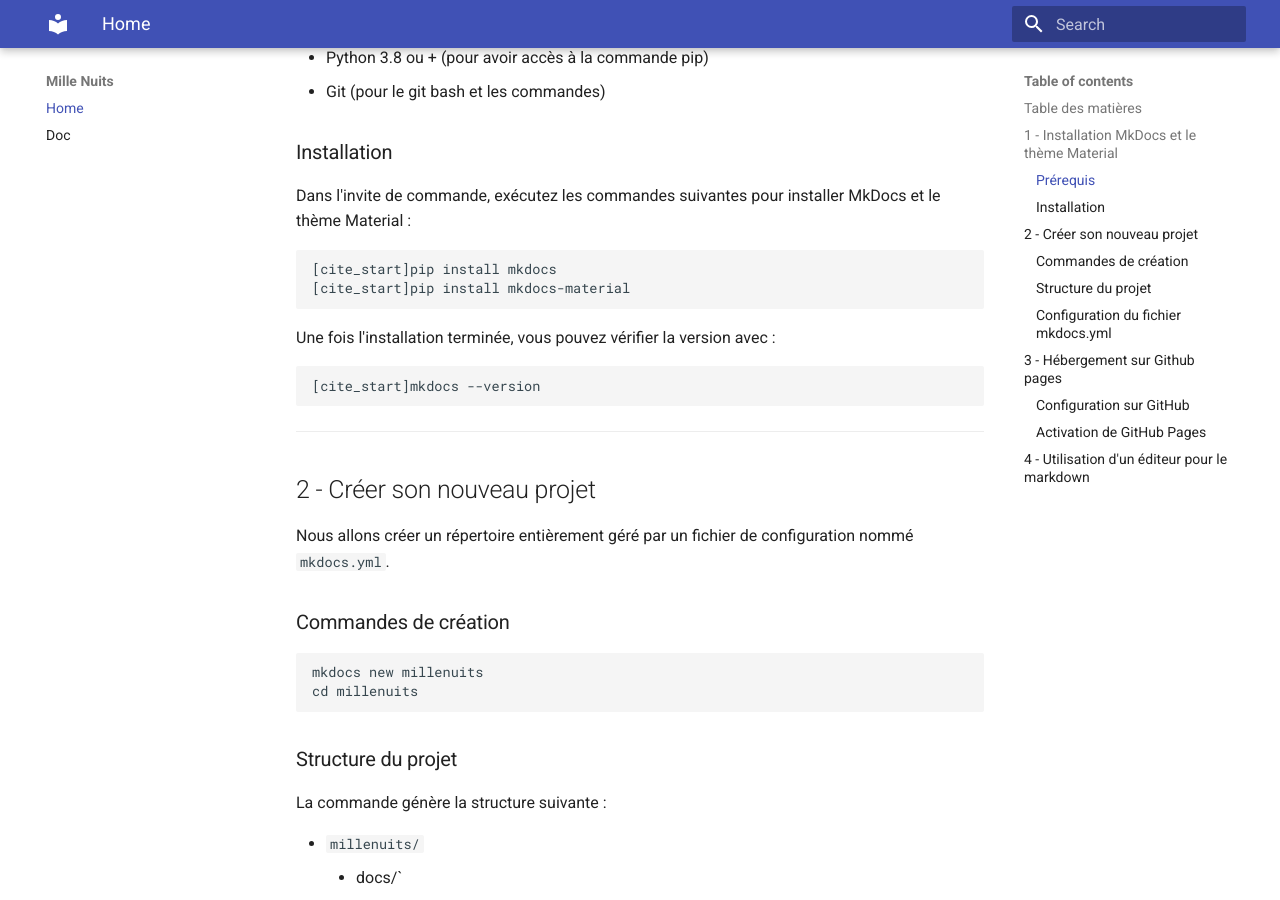
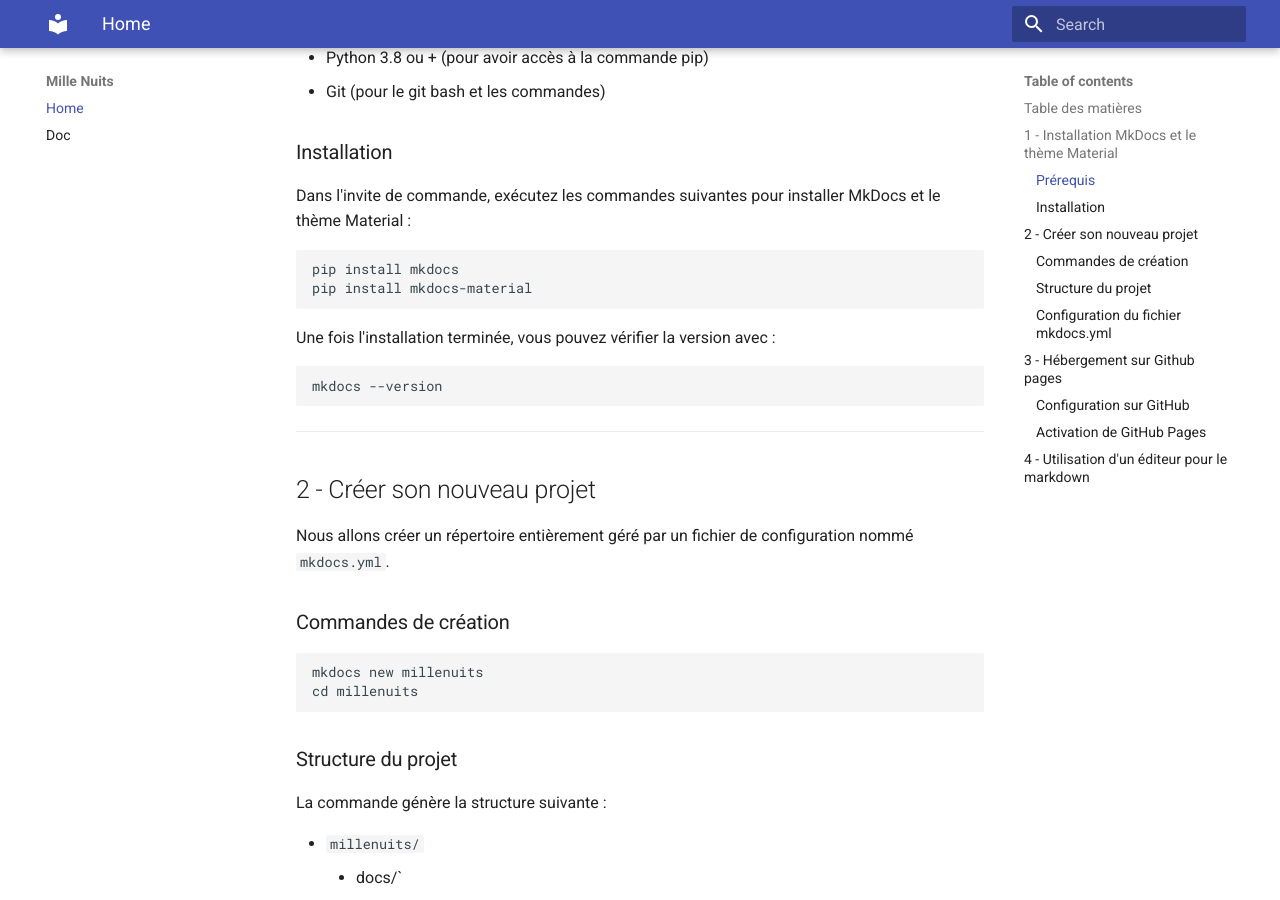
Before and after one commit to WALID163/MilleNuits-mkdocs, an MkDocs documentation site: the page built from docs/index.md, in a window 1280 px wide and 900 px high, scrolled down 725 px. Built offline with MkDocs 1.6.1 and Material for MkDocs 9.7.7, drawn with Linux system fonts in a browser that asks for light colours.

Commit message:
Fix formatting for MkDocs installation commands

````diff
--- a/docs/index.md
+++ b/docs/index.md
@@ -31,14 +31,14 @@
 Dans l'invite de commande, exécutez les commandes suivantes pour installer MkDocs et le thème Material :
 
 ```bash
-[cite_start]pip install mkdocs
-[cite_start]pip install mkdocs-material
+pip install mkdocs
+pip install mkdocs-material
 ```
 
 Une fois l'installation terminée, vous pouvez vérifier la version avec :
 
 ```bash
-[cite_start]mkdocs --version
+mkdocs --version
 ```
 
 -----
````
